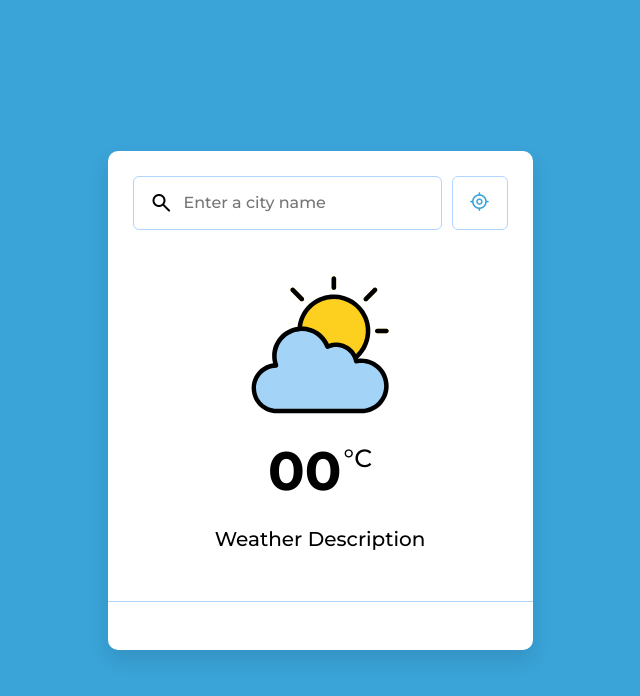
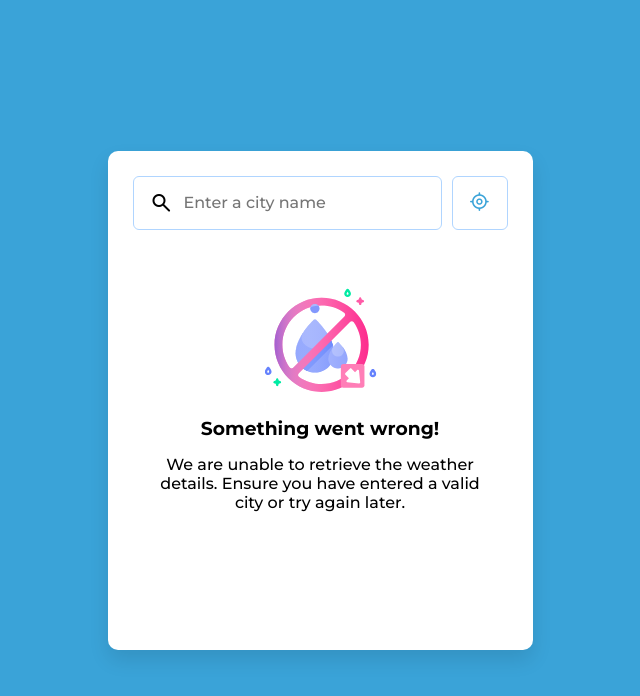
Before and after one commit to tanveermultanii/Weather-App, a plain HTML site: page index.html in a window 1280 px wide. Shown: the whole page, without its empty margins (320-960 px from the left). Drawn offline with nearby package versions, Linux system fonts and the light colour scheme; no server answers.

Commit message:
added error message

```diff
--- a/index.html
+++ b/index.html
@@ -23,6 +23,14 @@
                     </span>
             </button>
         </div>
+
+        <!-- No result message -->
+        <div class="no-results">
+            <img src="icons/no-result.svg" class="weather-icon">
+            <h3 class="title">Something went wrong!</h3>
+            <p class="message">We are unable to retrieve the weather details. Ensure you have entered a valid city or try again later.</p>
+        </div>
+
         <!--Weather Section-->
         <div class="weather-section">
             <div class="current-weather">
--- a/script.js
+++ b/script.js
@@ -45,6 +45,7 @@ const displayHourlyForecast = (hourlyData) => {
 
 const getWeatherDetails = async(API_URL) => {
     window.innerWidth <= 768 && searchInput.blur();
+    document.body.classList.remove("show-no-results");
 
     try {
         // Fetch weather data from the API and parse the reponse as JSON
@@ -67,7 +68,7 @@ const getWeatherDetails = async(API_URL) => {
 
         searchInput.value = data.location.name;
     } catch (error) {
-        console.log(error);
+        document.body.classList.add("show-no-results");
     }
 }
 
@@ -96,3 +97,6 @@ locationButton.addEventListener("click", () => {
         alert("Location access denied. Please enable permissions to use this feature.")
     });
 })
+
+// Initital weather request for New York as the default city
+setupWeatherRequest("new york");
--- a/style.css
+++ b/style.css
@@ -21,6 +21,8 @@ body {
     border-radius: 10px;
     max-width: 425px;
     flex-grow: 1;
+    position: relative;
+    overflow: hidden;
     box-shadow: 0 10px 20px rgba(0, 0, 0, 0.1);
 }
 
@@ -30,6 +32,7 @@ body {
     gap: 10px;
     align-items: center;
 }
+
 
 .search-section .input-wrapper {
     height: 54px;
@@ -90,6 +93,36 @@ body {
 
 .search-section .location-button span {
     font-size: 1.3rem;
+}
+
+.no-results {
+    position: absolute;
+    left: 50%;
+    top: 50%;
+    width: 100%;
+    padding: 40px;
+    text-align: center;
+    display: none;
+    align-items: center;
+    justify-content: center;
+    flex-direction: column;
+    transform: translate(-50%, -50%);
+}
+
+body.show-no-results .no-results {
+    display: flex;
+}
+
+.no-results .title {
+    margin: 25px 0 15px;
+}
+
+.no-results .message {
+    font-weight: 500;
+}
+
+body.show-no-results .weather-section {
+    visibility: hidden;
 }
 
 .weather-section .current-weather {
```
